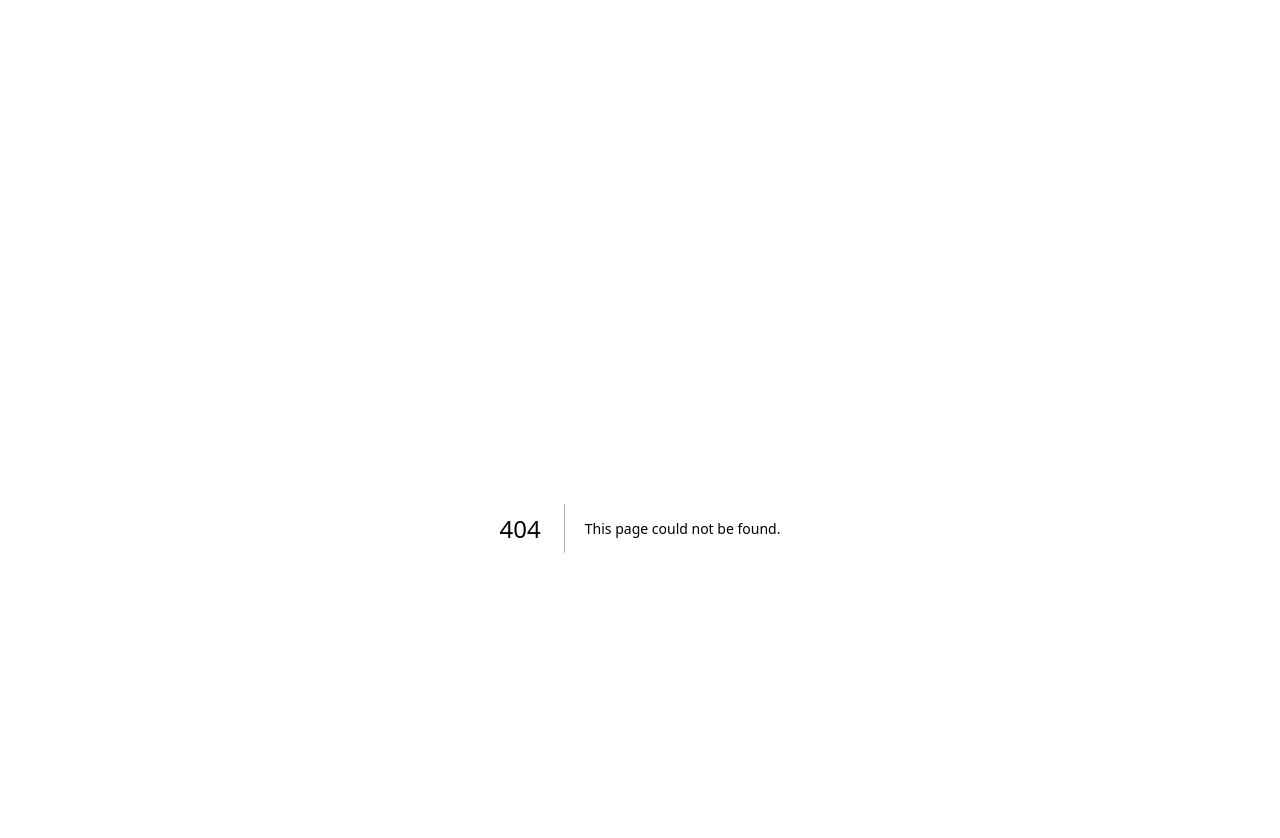
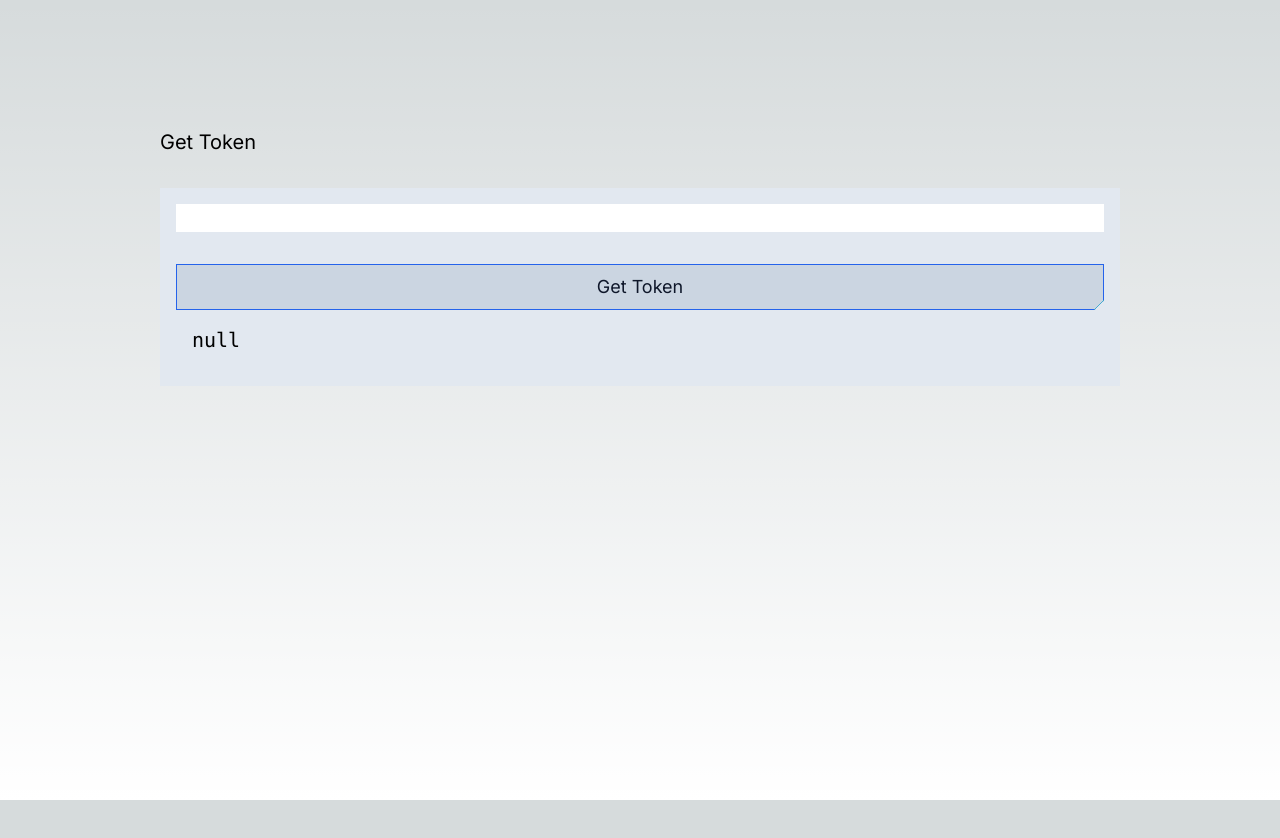
Before and after one commit to jpmti2016/influence-crew-builder, a Next.js app: page /get-token in a window 1280 px wide. Before the commit this address had no page. Shown: the top 838 px of the page. After the commit the page ends 800 px from the top, so only its background shows below. Built offline with nearby package versions, Linux system fonts and the light colour scheme.

Commit message:
get token server action ands form

```diff
--- a/package.json
+++ b/package.json
@@ -22,6 +22,7 @@
     "zod": "3.23.8"
   },
   "devDependencies": {
+    "@types/react": "18.3.3",
     "eslint": "^8",
     "eslint-config-next": "14.2.4",
     "postcss": "^8",
--- a/src/app/actions.js
+++ b/src/app/actions.js
@@ -1,10 +1,17 @@
 "use server";
 
 import "server-only";
+import { z } from "zod";
+import { v4 as uuidv4 } from "uuid";
 
-import { v4 as uuidv4 } from "uuid";
+import {
+  makeInfluenceApi,
+  preReleaseInfluenceApiUrl,
+} from "influence-typed-sdk/api";
+
 import entityCrewmate from "./lib/crewmate";
 import entityCrew from "./lib/crew";
+import { GetTokenFormSchema } from "./lib/schema";
 
 export const manageCrew = async (formData) => {
   const cremateId = uuidv4();
@@ -64,3 +71,39 @@ export const getSVGColorByClass = async (crewClass) => {
 
   return colors[crewClass];
 };
+
+export const getJWTToken = async (state, formData) => {
+  const urls = {
+    influence: process.env.INFLUENCE_API,
+    prerelease: process.env.INFLUENCE_API_PRERELEASE,
+  };
+
+  const result = GetTokenFormSchema.safeParse({
+    api_url: formData.get("api_url"),
+  });
+
+  if (result.success) {
+    const myHeaders = new Headers();
+    myHeaders.append("Content-Type", "application/json");
+
+    const url = `${urls[result.data.api_url]}/v1/auth/token`;
+
+    const response = await fetch(`${url}`, {
+      method: "POST",
+      body: JSON.stringify({
+        grant_type: process.env.GRANT_TYPE,
+        client_id: process.env.CLIENT_ID,
+        client_secret: process.env.CLIENT_SECRET,
+      }),
+      headers: myHeaders,
+    });
+    const data = await response.json();
+    console.log("fetch data", data);
+
+    return data;
+  }
+
+  if (result.error) {
+    return { error: result.error.format() };
+  }
+};
--- /dev/null
+++ b/src/app/get-token/GetTokenForm.js
@@ -0,0 +1,38 @@
+"use client";
+import { getJWTToken } from "../actions";
+import { useFormState, useFormStatus } from "react-dom";
+
+const ErrorMessages = ({ error }) => {
+  return <div className="text-red-600 peer">{error}</div>;
+};
+
+function SubmitButton() {
+  const { pending } = useFormStatus();
+  return (
+    <button
+      disabled={pending}
+      className="p-2 text-lg bg-slate-300 text-slate-900 disabled:cursor-not-allowed disabled:bg-red-200 disabled:text-slate-600"
+    >
+      {pending ? "Getting token" : "Get Token"}
+    </button>
+  );
+}
+
+export default function GetTokenForm() {
+  const [state, formAction] = useFormState(getJWTToken, null);
+
+  return (
+    <div className="p-4 bg-slate-200">
+      <form className="flex flex-col gap-4" action={formAction}>
+        <p aria-live="polite" className="sr-only">
+          {state?.message}
+        </p>
+        <input name="api_url" />
+        <ErrorMessages error={state?.error?.api_url?._errors[0]} />
+        <SubmitButton />
+      </form>
+
+      <pre className="p-4 bg-slate-200">{JSON.stringify(state, null, 2)}</pre>
+    </div>
+  );
+}
--- /dev/null
+++ b/src/app/get-token/page.js
@@ -0,0 +1,13 @@
+import { getJWTToken } from "../actions";
+import GetTokenForm from "./GetTokenForm";
+
+export default function GetToken() {
+  //   const getInfluenceToken = getJWTToken.bind(null, process.env.INFLUENCE_API);
+  return (
+    <div className="px-4 text-xl sm:px-6 lg:px-8 ">
+      <h1 className="mb-4 sm:mb-6 lg:mb-8">Get Token</h1>
+
+      <GetTokenForm />
+    </div>
+  );
+}
--- /dev/null
+++ b/src/app/lib/schema.js
@@ -0,0 +1,5 @@
+import { z } from "zod";
+
+export const GetTokenFormSchema = z.object({
+  api_url: z.string().min(1, "Api Url cannot be blank"),
+});
```
Also changed, not shown: tsconfig.json (added, +24 -0 lines), 2 other files (tests, documents, lock files or other folders).
